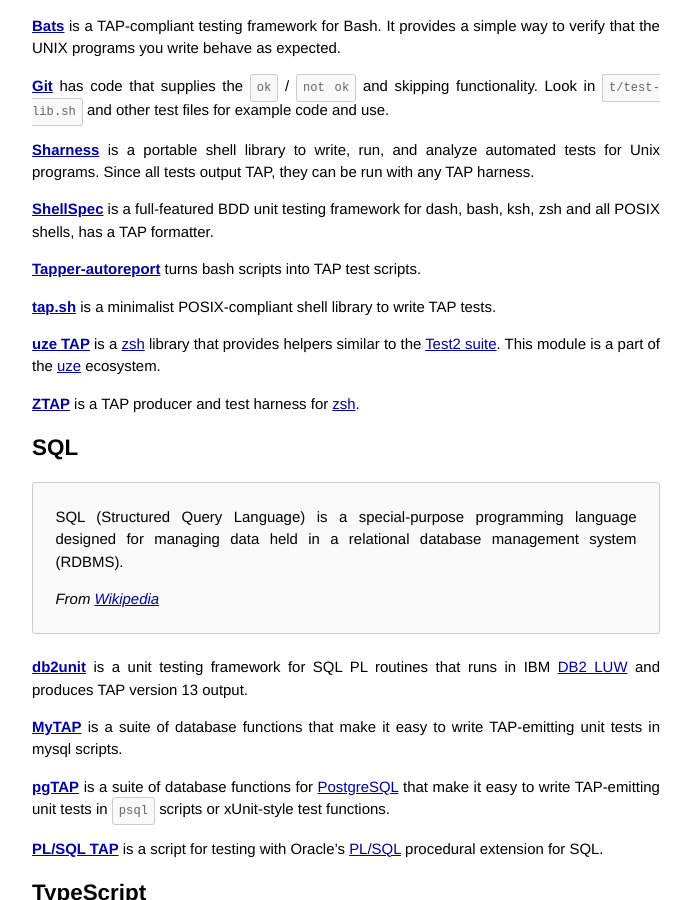
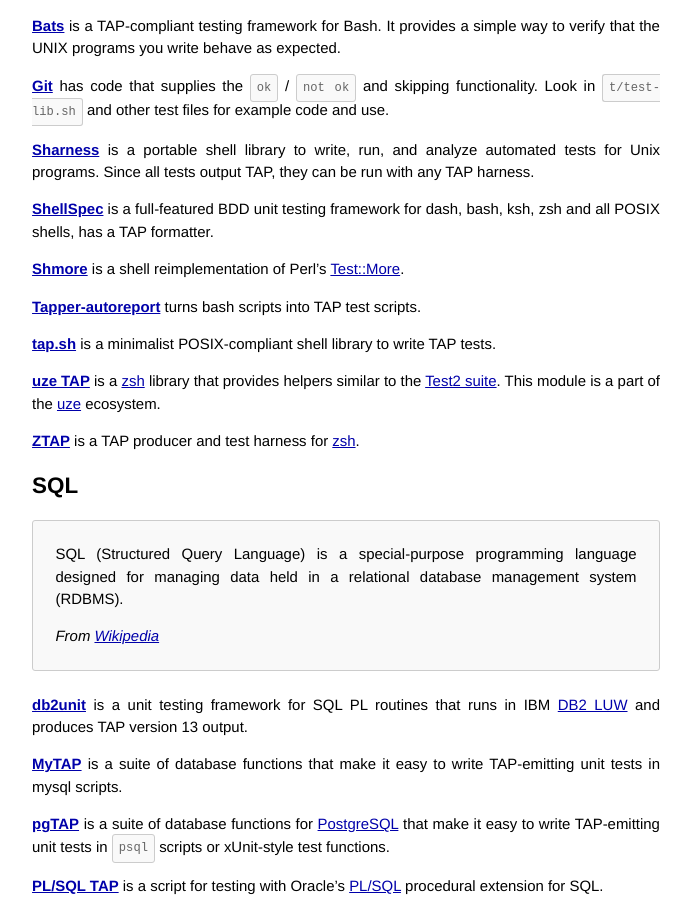
Before and after one commit to TestAnything/testanything.github.io, a Jekyll site: the page built from producers.md, in a window 1280 px wide and 900 px high, scrolled down 11566 px. Shown: the whole window, without its empty margins (294-985 px from the left). Built offline with Jekyll 4.4.1, drawn with Linux system fonts in a browser that asks for light colours.

Commit message:
Add Shmore to producers list (#187)

```diff
--- a/producers.md
+++ b/producers.md
@@ -615,6 +615,9 @@
 BDD unit testing framework for dash, bash, ksh, zsh and all POSIX shells,
 has a TAP formatter.
 
+**[Shmore](https://github.com/magisterquis/shmore)** is a shell
+reimplementation of Perl's [Test::More](https://perldoc.perl.org/Test::More).
+
 **[Tapper-autoreport](https://github.com/tapper/Tapper-autoreport)**
 turns bash scripts into TAP test scripts.
 
```
